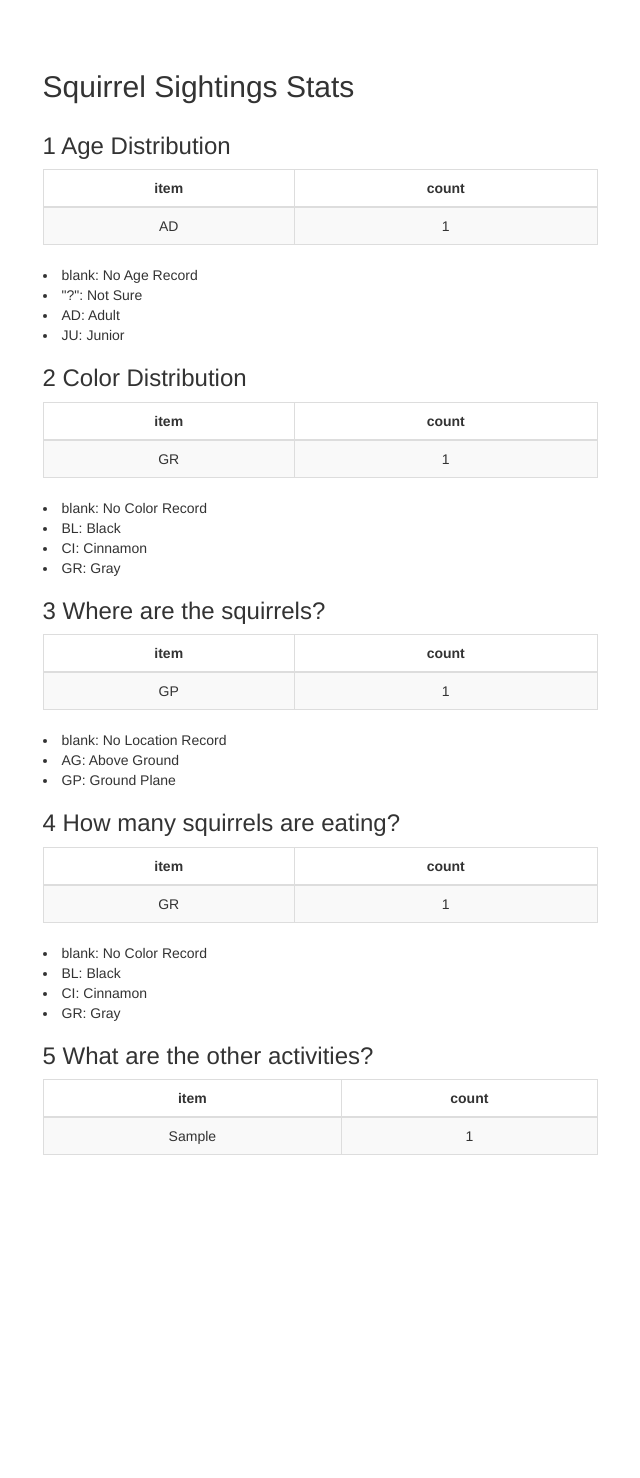
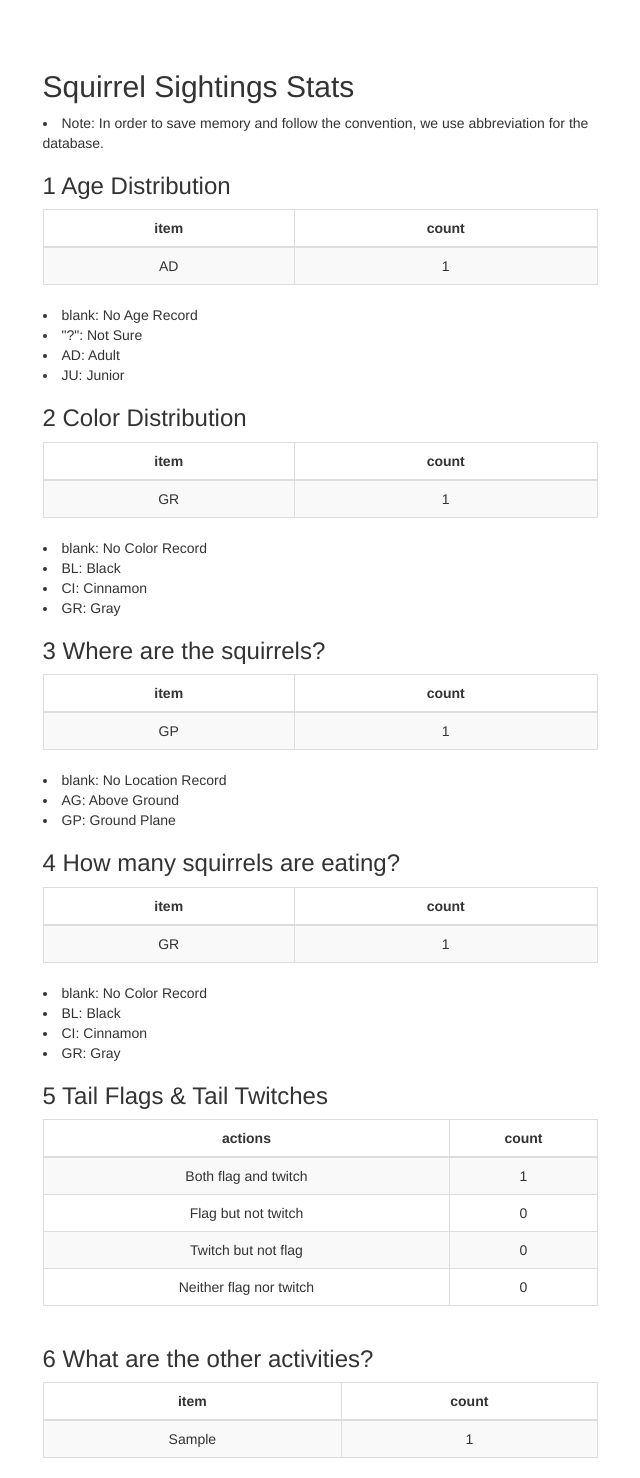
Before and after one commit to AmyTian97/squirrel-project, a Django app: page /track/sightings/stat/ in a window 1280 px wide. Shown: the whole page, without its empty margins (320-960 px from the left). Before the commit the page ends 1155 px from the top, so only its background shows below. Run offline with Django 3.2, Linux system fonts and the light colour scheme; tables that the repository leaves empty hold one stand-in row (values such as "Sample post"); some libraries are stand-ins or nearby versions.

Commit message:
Modify HTML for stat.

```diff
--- a/track/templates/track/stat.html
+++ b/track/templates/track/stat.html
@@ -17,6 +17,7 @@
     <div class="row" style="margin-top: 50px">
         <div class="col-md-6 col-md-offset-3">
             <h2 class="text-center c1">Squirrel Sightings Stats</h2>
+	    <li>Note: In order to save memory and follow the convention, we use abbreviation for the database.</li>
         </div>
     </div>
     <div class="row">
@@ -83,7 +84,7 @@
             	<li>blank: No Location Record</li>
                 <li>AG: Above Ground </li>
                 <li>GP: Ground Plane</li>
-            <h3 class="text-center c1">4 How many squirrels are eating?</h3>
+	    <h3 class="text-center c1">4 How many squirrels are eating?</h3>
             <table class="table table-bordered table-striped table-hover">
                 <thead>
                     <tr class="text-center">
@@ -96,15 +97,42 @@
                         <tr class="text-center">
                             <td>{{squirrel_obj.primary_fur_color}}</td>
                             <td>{{squirrel_obj.count}}</td>
-			</tr>
+                        </tr>
                     {% endfor %}
                 </tbody>
             </table>
-           	<li>blank: No Color Record</li>
+                <li>blank: No Color Record</li>
                 <li>BL: Black</li>
                 <li>CI: Cinnamon</li>
                 <li>GR: Gray</li>
-            <h3 class="text-center c1">5 What are the other activities?</h3>
+            <h3 class="text-center c1">5 Tail Flags & Tail Twitches</h3>
+            <table class="table table-bordered table-striped table-hover">
+                <thead>
+                    <tr class="text-center">
+                        <th class="text-center">actions</th>
+			<th class="text-center">count</th>
+                    </tr>
+                </thead>
+                <tbody>
+                    <tr class="text-center">
+                        <td>Both flag and twitch</td>
+			<td>{{flag_twitch.count}}</td>
+		    </tr>
+		    <tr class="text-center">
+                        <td>Flag but not twitch</td>
+                        <td>{{flag_notwitch.count}}</td>
+                    </tr>
+		    <tr class="text-center">
+                        <td>Twitch but not flag</td>
+                        <td>{{noflag_twitch.count}}</td>
+                    </tr>
+		    <tr class="text-center">
+                        <td>Neither flag nor twitch</td>
+                        <td>{{noflag_notwitch.count}}</td>
+                    </tr>
+                </tbody>
+            </table>
+            <h3 class="text-center c1">6 What are the other activities?</h3>
             <table class="table table-bordered table-striped table-hover">
                 <thead>
                     <tr class="text-center">
```
